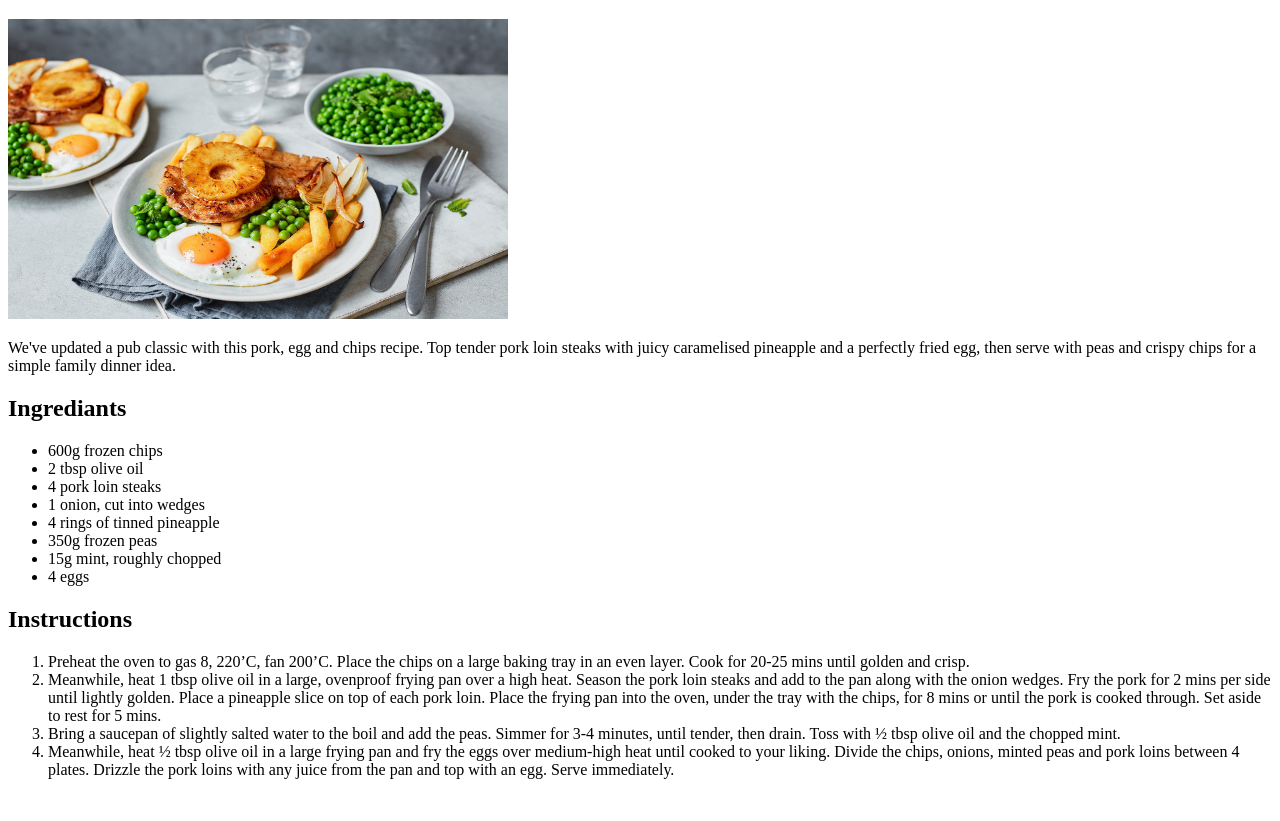
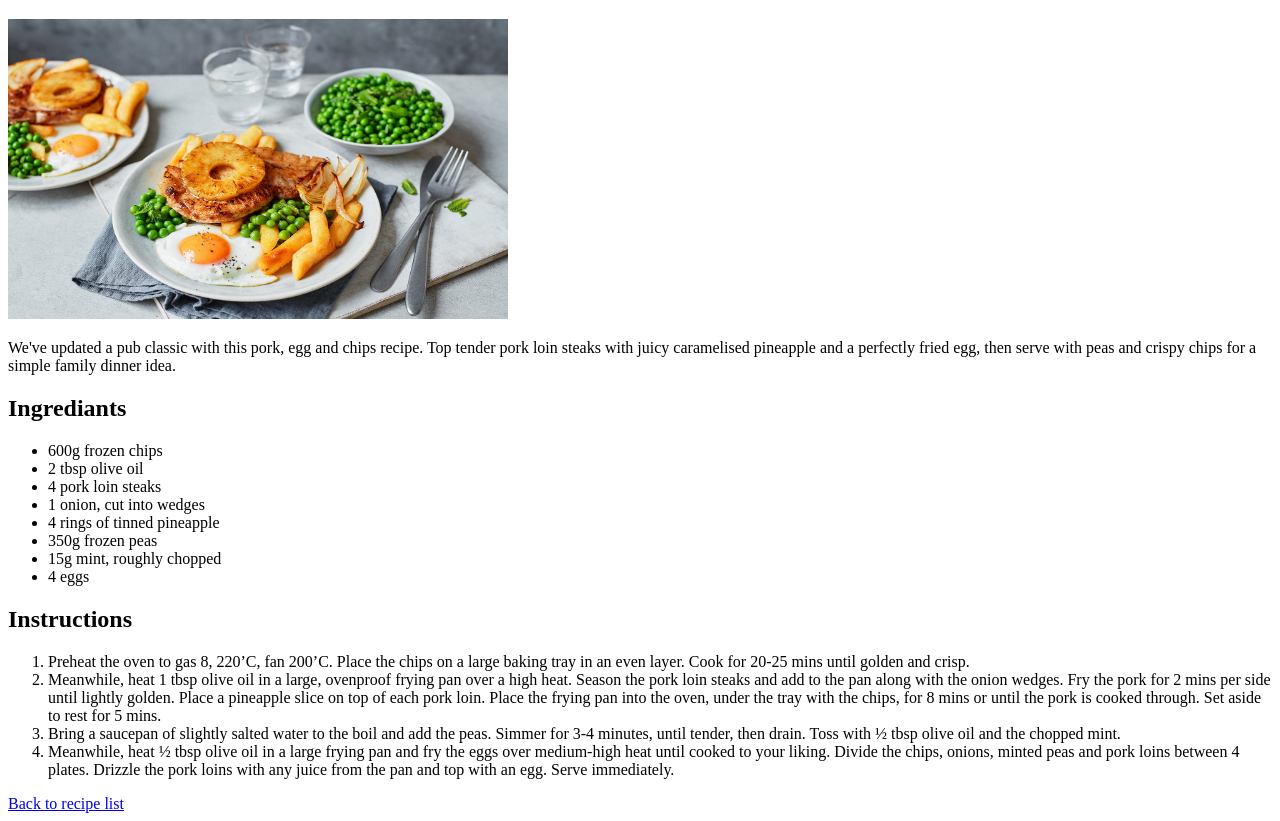
Before and after one commit to jakebateman/odin-recipes, a plain HTML site: page recipes/pork-egg-chips.html in a window 1280 px wide. Shown: the part 61-882 px from the top of the page. Before the commit the page ends 856 px from the top, so only its background shows below. Drawn offline with Linux system fonts and the light colour scheme.

Commit message:
Added Back To Recipes button on Pork Egg & Chips recipe page

```diff
--- a/recipes/pork-egg-chips.html
+++ b/recipes/pork-egg-chips.html
@@ -27,5 +27,6 @@
         <li>Bring a saucepan of slightly salted water to the boil and add the peas. Simmer for 3-4 minutes, until tender, then drain. Toss with ½ tbsp olive oil and the chopped mint.</li>
         <li>Meanwhile, heat ½ tbsp olive oil in a large frying pan and fry the eggs over medium-high heat until cooked to your liking. Divide the chips, onions, minted peas and pork loins between 4 plates. Drizzle the pork loins with any juice from the pan and top with an egg. Serve immediately.</li>
     </ol>
+    <a href="../index.html" rel="noopener noreferrer">Back to recipe list</a>
 </body>
 </html>
```
